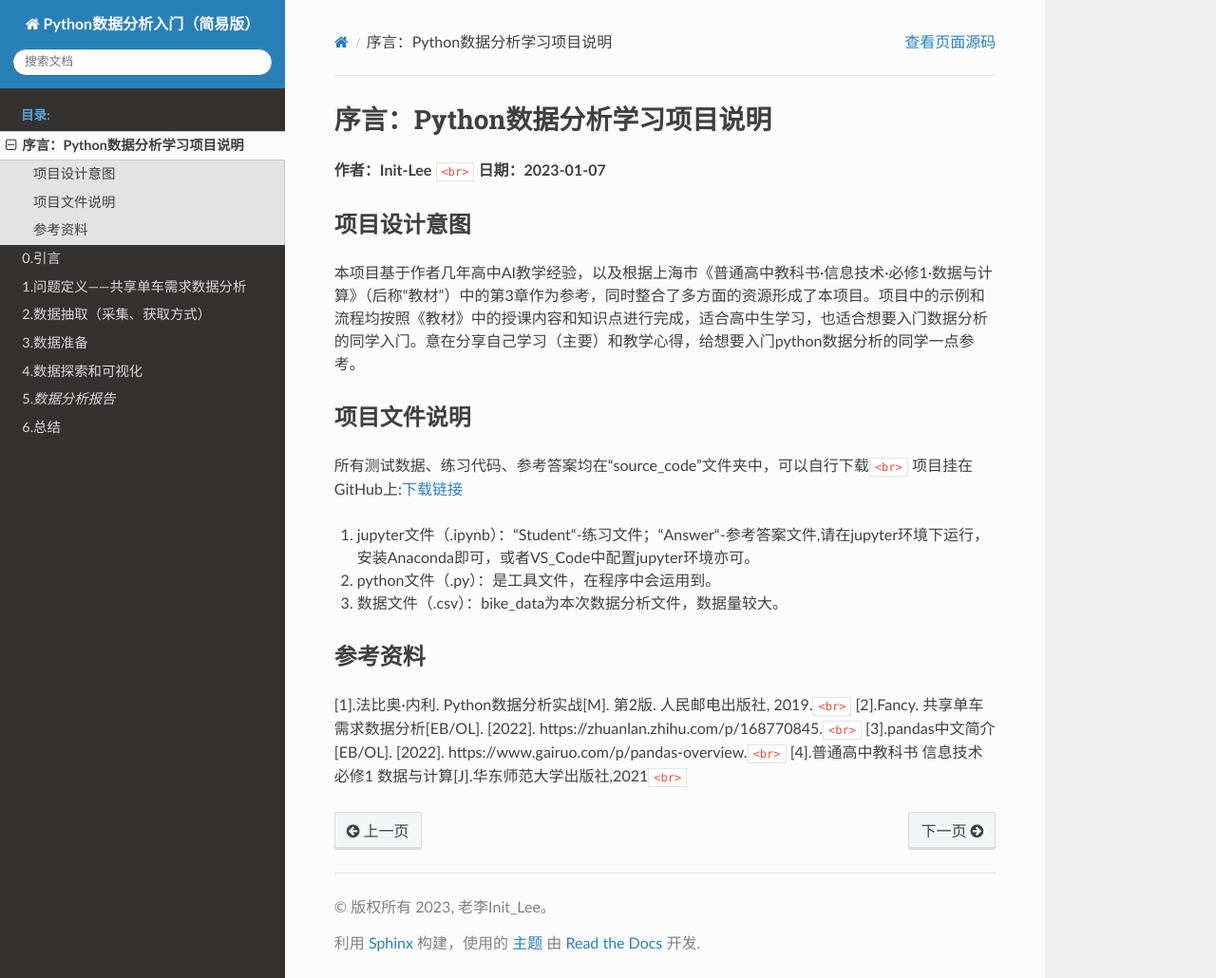
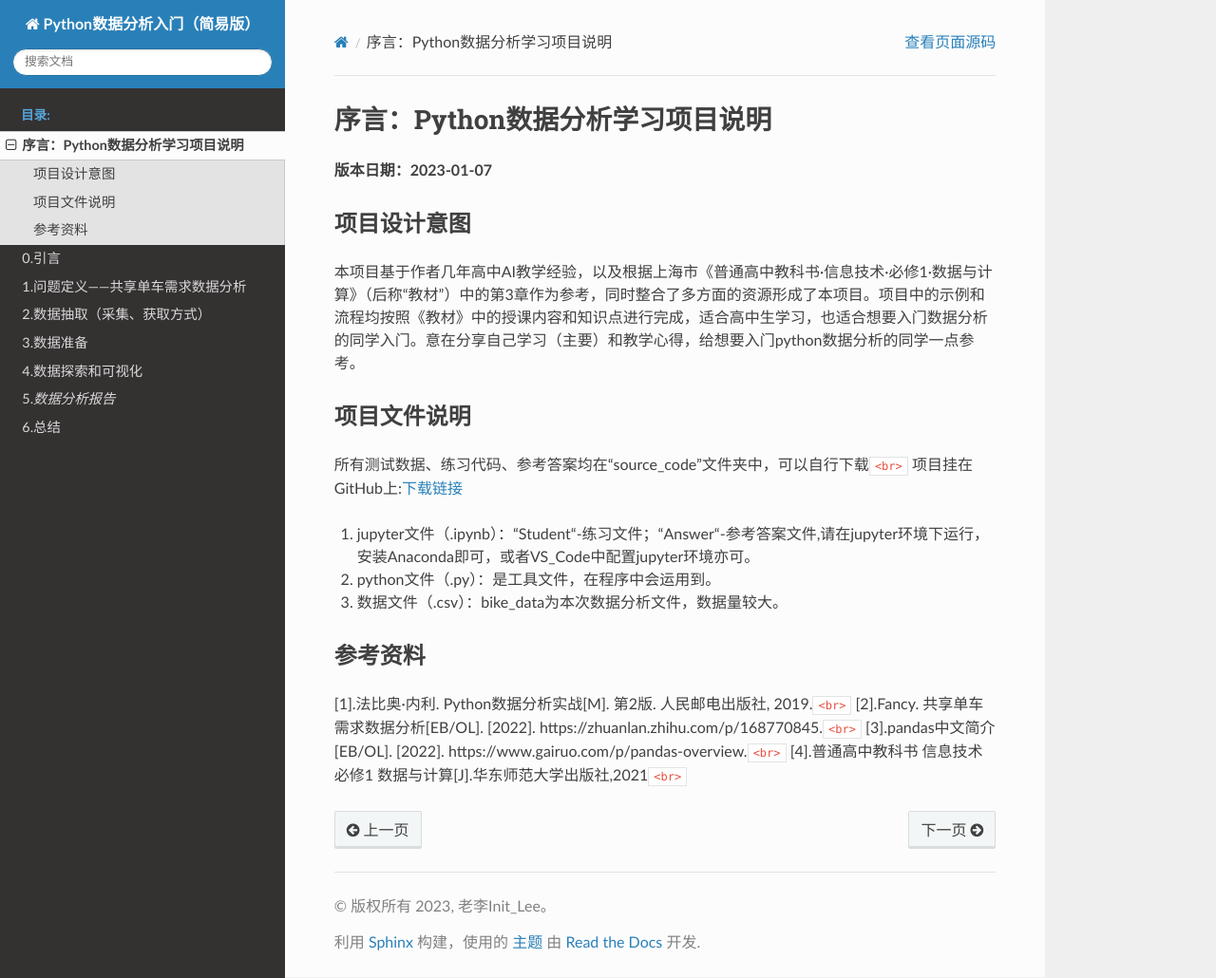
Before and after one commit to Init-Lee/Python_Data_Analytics, a Sphinx documentation site: the page built from source/about.md, in a window 1280 px wide and 1030 px high. Shown: the whole window at 95% size. Built offline with Sphinx 7.4.7 and the Read the Docs theme 2.0.0, drawn with Linux system fonts in a browser that asks for light colours.

Commit message:
修改作者信息
暂时删除作者信息，只保留版本信息

```diff
--- a/source/about.md
+++ b/source/about.md
@@ -1,7 +1,6 @@
 # 序言：Python数据分析学习项目说明
 
-**作者：Init-Lee** `<br>`
-**日期：2023-01-07**
+**版本日期：2023-01-07**
 
 ## 项目设计意图
 
```
